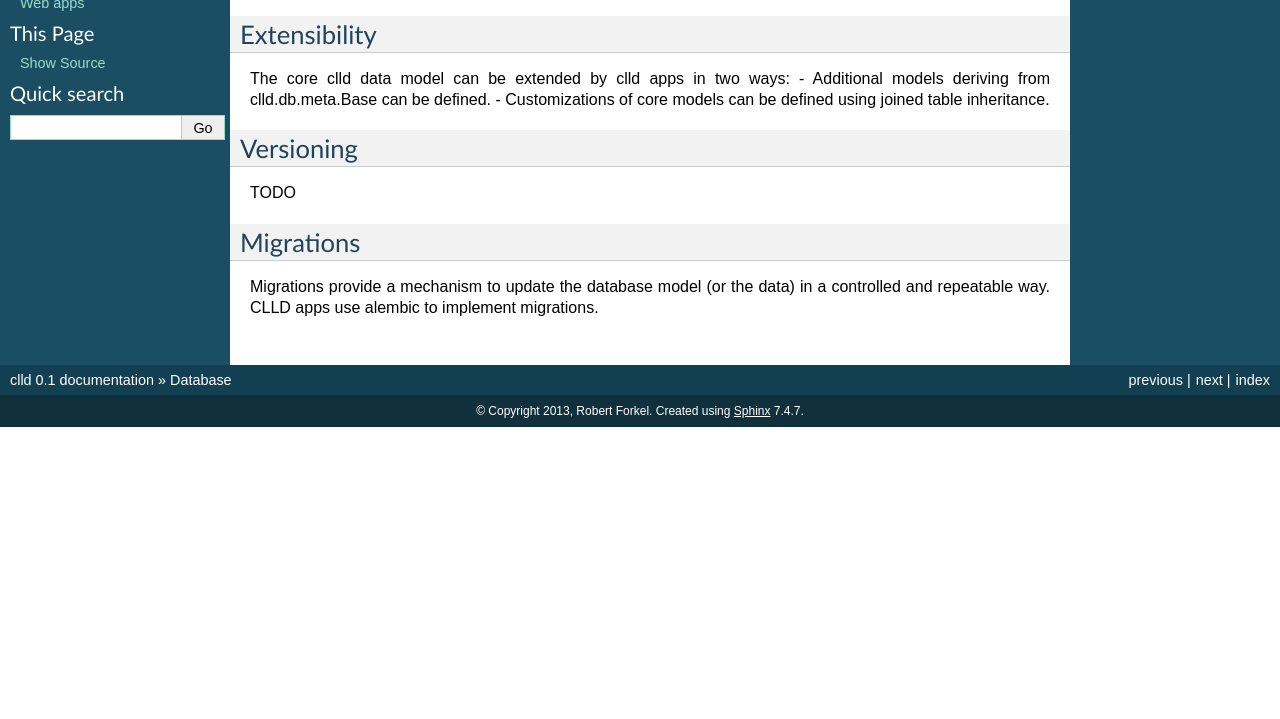
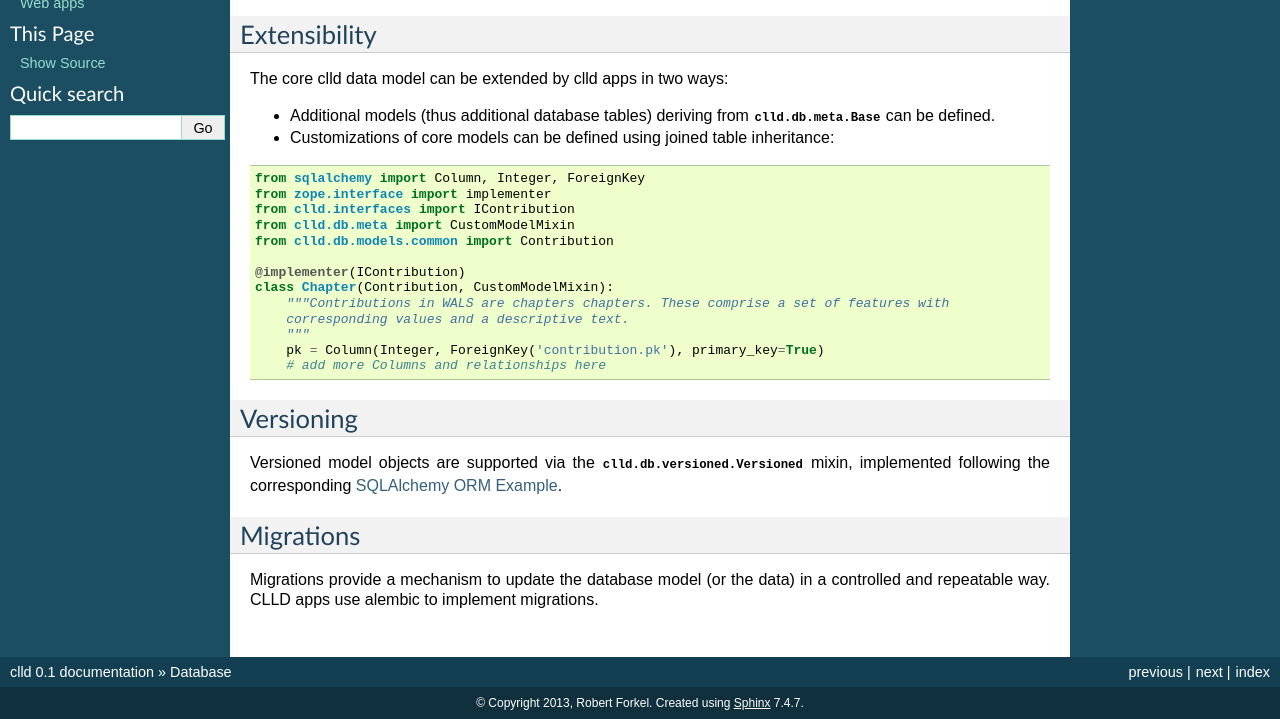
Before and after one commit to clld/clld, a Sphinx documentation site: the page built from docs/db.rst, in a window 1280 px wide, cut to the strip 233-952 px from the top of the page. Built offline with Sphinx 7.4.7, drawn with Linux system fonts in a browser that asks for light colours; before the commit the page ends 900 px from its top, so only the background shows below that.

Commit message:
work on docs

```diff
--- a/docs/db.rst
+++ b/docs/db.rst
@@ -13,14 +13,33 @@ Extensibility
 ~~~~~~~~~~~~~
 
 The core clld data model can be extended by clld apps in two ways:
-- Additional models deriving from clld.db.meta.Base can be defined.
-- Customizations of core models can be defined using joined table inheritance.
+
+- Additional models (thus additional database tables) deriving from :py:class:`clld.db.meta.Base` can be defined.
+- Customizations of core models can be defined using joined table inheritance::
+
+.. code-block::
+
+    from sqlalchemy import Column, Integer, ForeignKey
+    from zope.interface import implementer
+    from clld.interfaces import IContribution
+    from clld.db.meta import CustomModelMixin
+    from clld.db.models.common import Contribution
+
+    @implementer(IContribution)
+    class Chapter(Contribution, CustomModelMixin):
+        """Contributions in WALS are chapters chapters. These comprise a set of features with
+        corresponding values and a descriptive text.
+        """
+        pk = Column(Integer, ForeignKey('contribution.pk'), primary_key=True)
+        # add more Columns and relationships here
 
 
 Versioning
 ~~~~~~~~~~
 
-TODO
+Versioned model objects are supported via the :py:class:`clld.db.versioned.Versioned` mixin,
+implemented following the corresponding
+`SQLAlchemy ORM Example <http://docs.sqlalchemy.org/en/rel_0_9/orm/examples.html#module-examples.versioned_history>`_.
 
 
 Migrations
--- a/docs/index.rst
+++ b/docs/index.rst
@@ -56,9 +56,9 @@ Overview
 
 ``clld`` provides
 
-- a common core database model,
-- a pyramid application scaffold,
-- a core web application implemmented in the pyramid framework,
+- a common core database model :py:mod:`clld.db.models.common`,
+- a `pyramid application scaffold <http://docs.pylonsproject.org/projects/pyramid/en/latest/glossary.html#term-scaffold>`_,
+- a core web application implemmented in the pyramid framework :py:mod:`clld.web.app`,
 - scripts exploiting the core database model,
 - deployment tasks implemented using fabric,
 - libraries for common problems when working with linguistic databases.
```
Also changed, not shown: docs/extending.rst (+11 -1 lines).
